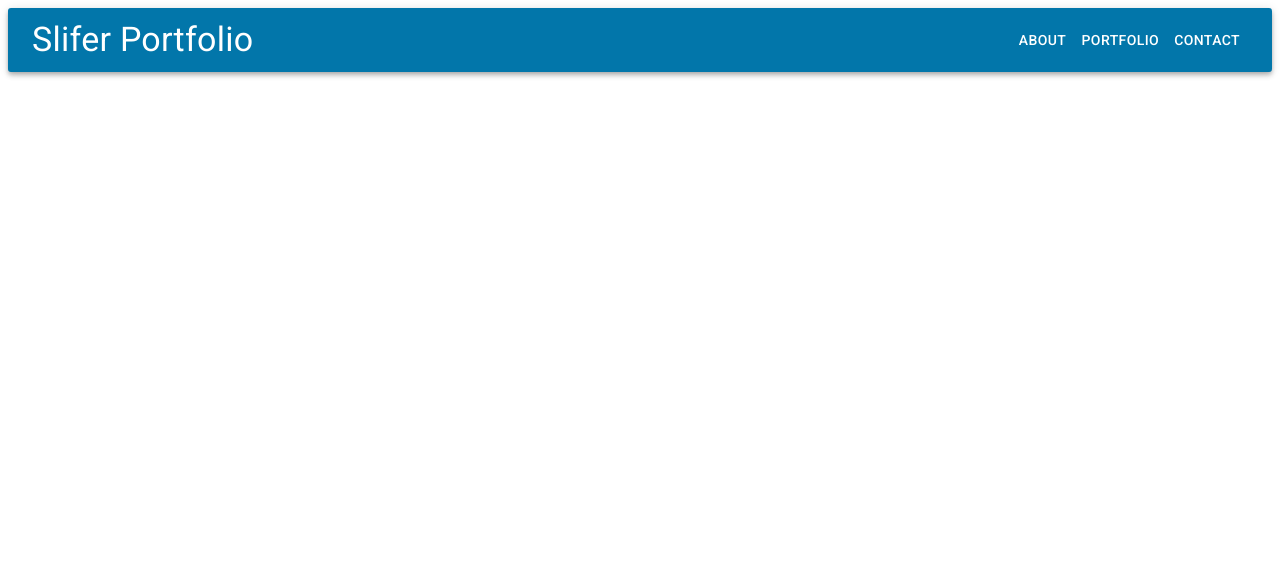
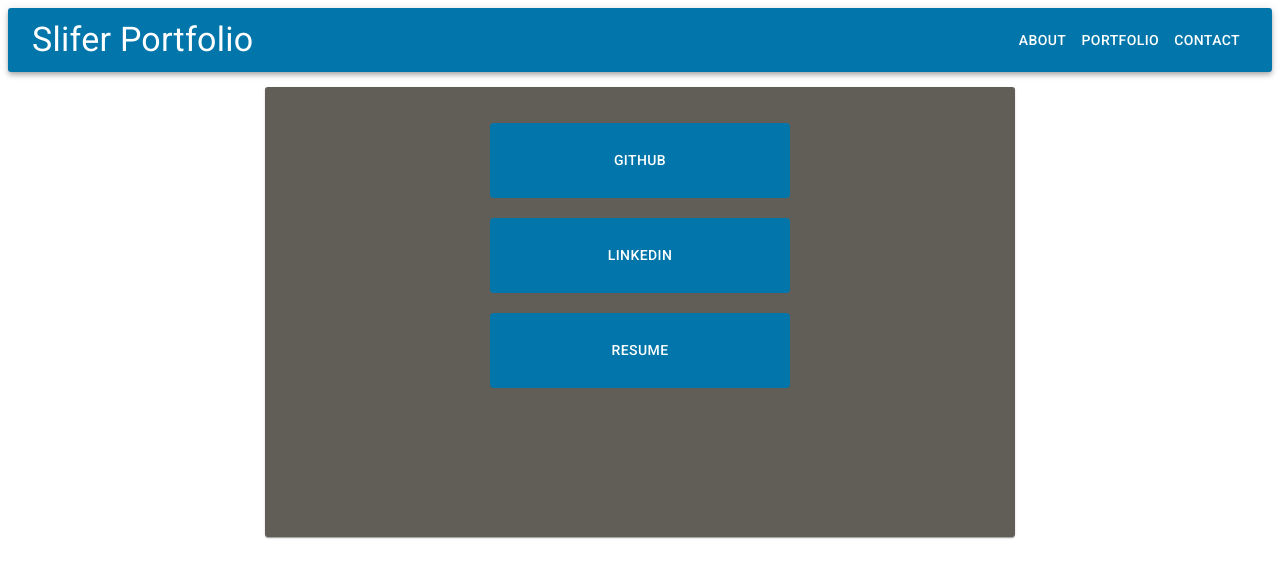
Before and after one commit to wslifer/react_portfolio, a React (Create React App) app: page /react_portfolio/Contact in a window 1280 px wide. Shown: the top 578 px of the page. Built offline with nearby package versions, Linux system fonts and the light colour scheme.

Commit message:
contact page

```diff
--- a/src/pages/Contact.js
+++ b/src/pages/Contact.js
@@ -5,11 +5,60 @@ import Card from "@material-ui/core/Card";
 import CardContent from "@material-ui/core/CardContent";
 import CardMedia from "@material-ui/core/CardMedia";
 import Typography from "@material-ui/core/Typography";
+import Button from "@material-ui/core/Button";
+import ButtonGroup from "@material-ui/core/ButtonGroup";
+import { Link } from "react-router-dom";
+import { AutoComplete } from "material-ui";
 
-const useStyles = makeStyles({});
+const useStyles = makeStyles({
+  contact: {
+    color: "white",
+    fontSize: 28,
+    background: "#615e57",
+    borderRadius: 3,
+    height: 450,
+    width: 750,
+    marginLeft: "auto",
+    marginRight: "auto",
+  },
+  button: {
+    background: "#0276aa",
+    color: "white",
+    width: 300,
+    height: 75,
+    display: "flex",
+    marginTop: 20,
+    marginRight: "auto",
+    marginLeft: "auto",
+  },
+});
 
 export default function Contact() {
   const style = useStyles();
 
-  return <Grid></Grid>;
+  return (
+    <Grid container spacing={3}>
+      <Grid item xs>
+        <Card item xs className={style.contact}>
+          <CardContent>
+            <Button className={style.button} href="https://github.com/wslifer">
+              Github
+            </Button>
+            <Button
+              className={style.button}
+              href="https://www.linkedin.com/in/wesley-slifer"
+            >
+              LinkedIn
+            </Button>
+            <Button
+              className={style.button}
+              href="https://docs.google.com/document/d/1xJyHqfyaGYW9o0bk_da3j560ggTP2LP6BtKD9JMovJM/edit?usp=sharing"
+            >
+              Resume
+            </Button>
+          </CardContent>
+        </Card>
+      </Grid>
+    </Grid>
+  );
 }
--- a/src/pages/NoMatch.js
+++ b/src/pages/NoMatch.js
@@ -4,7 +4,6 @@ import { makeStyles } from "@material-ui/core/styles";
 import Card from "@material-ui/core/Card";
 import CardContent from "@material-ui/core/CardContent";
 import CardMedia from "@material-ui/core/CardMedia";
-import Typography from "@material-ui/core/Typography";
 
 const useStyles = makeStyles({
   card: {
```
Also changed, not shown: 1 other file (tests, documents, lock files or other folders).
